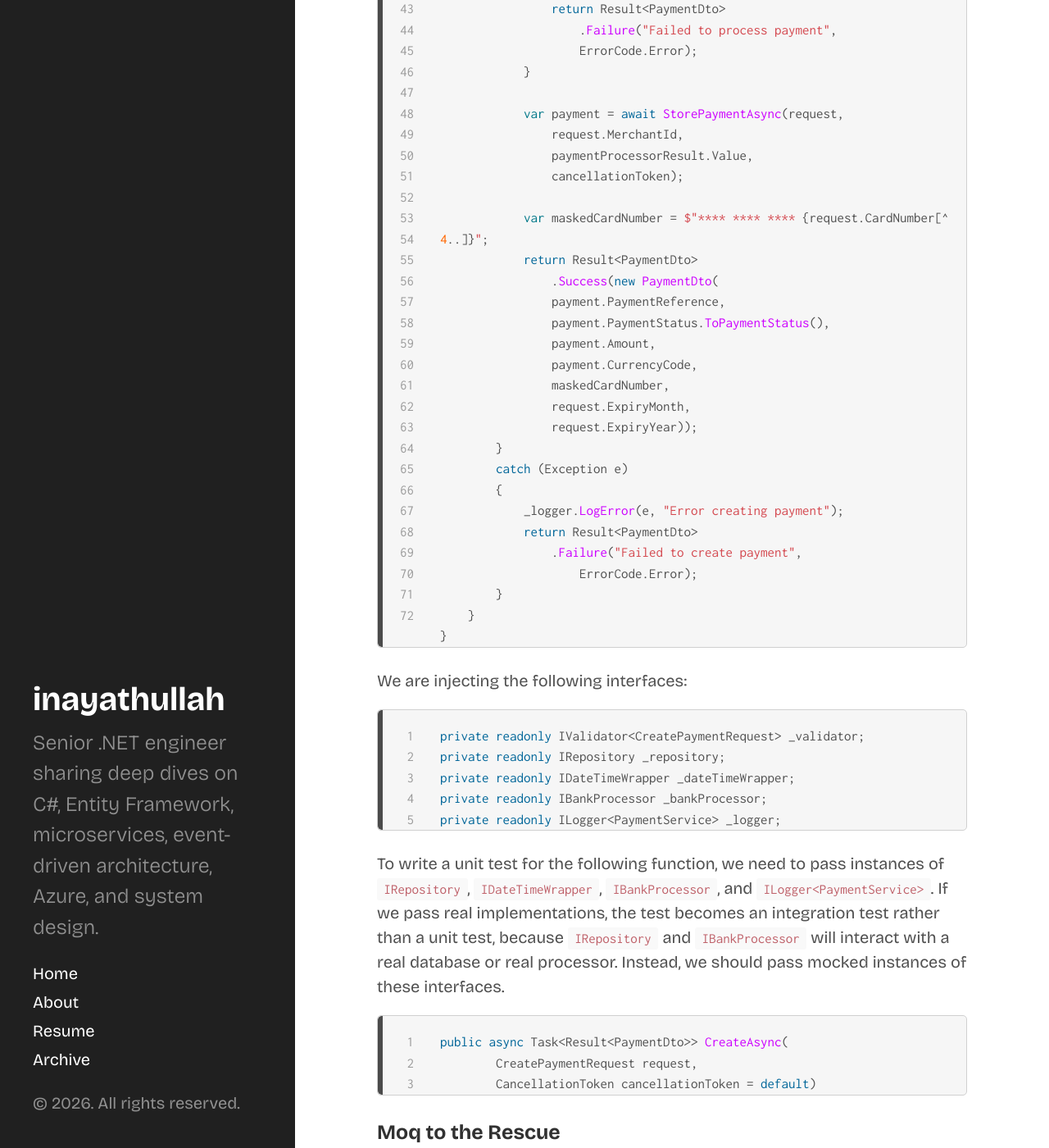
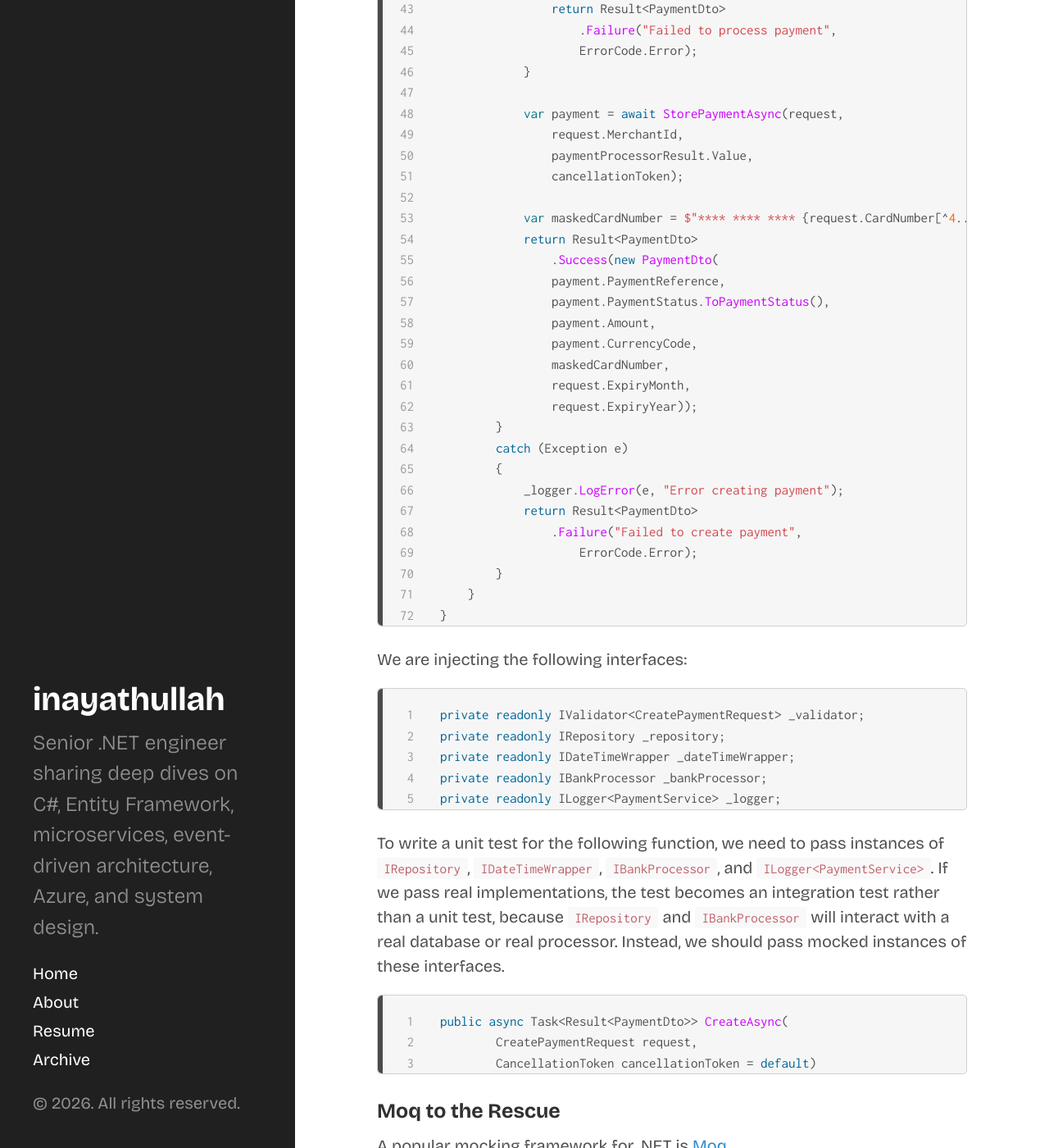
Before and after one commit to inayathullah/inayathullah.github.io, a Jekyll site: the page built from index.html, in a window 1280 px wide and 1400 px high, scrolled down 1481 px. Shown: the whole window at 82% size. Built offline with Jekyll 4.4.1, drawn with Linux system fonts in a browser that asks for light colours; Markdown is read by kramdown in place of the engine named in the settings; the list of posts is cut into pages by our own code.

Commit message:
horizontal scroll for code block

```diff
--- a/public/css/syntax.css
+++ b/public/css/syntax.css
@@ -132,3 +132,18 @@
   background: transparent;
   line-height: 1.5;
 }
+
+/* Keep long code on one line and allow horizontal scroll */
+.content .highlight,
+.content .highlight pre,
+.content .highlight code,
+.content .highlight .rouge-code pre {
+  white-space: pre;
+  word-break: normal;
+  overflow-wrap: normal;
+}
+
+.content .highlight {
+  overflow-x: auto;
+  -webkit-overflow-scrolling: touch;
+}
```
